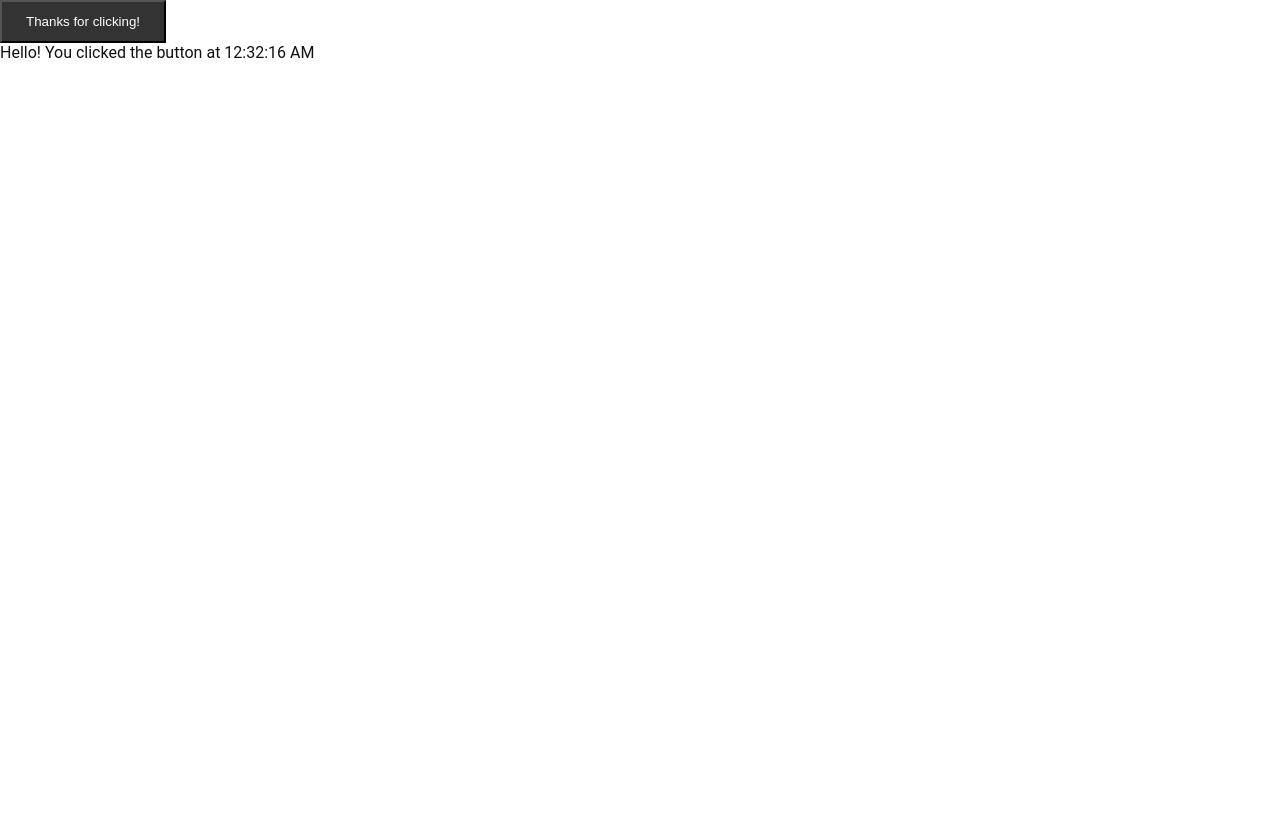
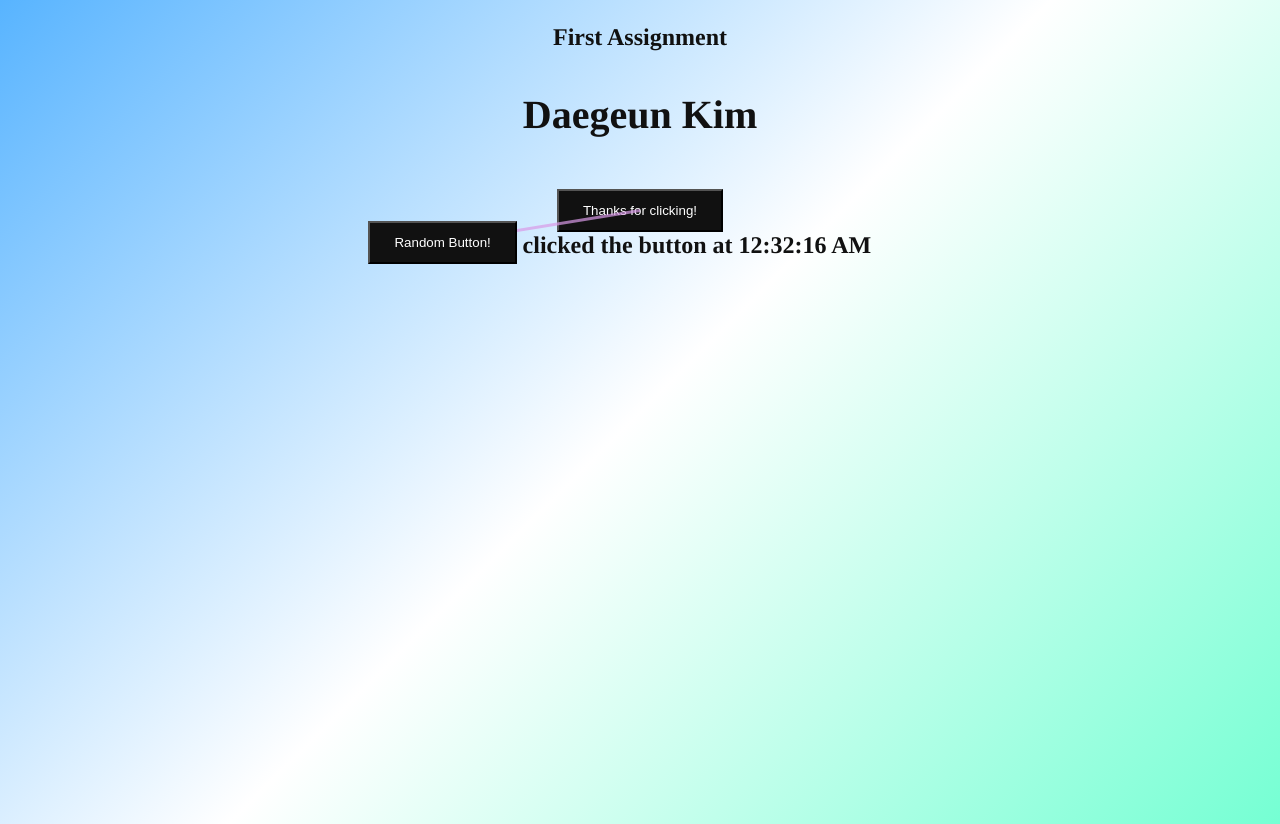
Before and after one commit to daegeun-kim/Assignment_1, a plain HTML site: page index.html in a window 1280 px wide. Both pictures are taken after a click on the button "Click Me!". Before the commit the page ends 800 px from the top, so only its background shows below. Drawn offline with Linux system fonts and the light colour scheme.

Commit message:
Assignment_2
vibe coding tests

```diff
--- a/index.html
+++ b/index.html
@@ -6,9 +6,12 @@
   <title>Module 1</title>          <!-- Title that appears in browser tab -->
   <link rel="stylesheet" href="style.css">  <!-- Links to our CSS file for styling -->
 </head>
-<body>                             <!-- Contains all visible content on the page -->
-  <!-- Content goes here -->       <!-- Placeholder comment for where content would be -->
-  <script src="script.js"></script>  <!-- Links to our JavaScript file for interactivity -->
+<body>
+    <!-- Contains all visible content on the page -->
+    <!-- Content goes here -->       <!-- Placeholder comment for where content would be -->
+    <p>First Assignment</p>
+    <p>Daegeun Kim</p>
+    <script src="script.js"></script>  <!-- Links to our JavaScript file for interactivity -->
 </body>
 </html>
 
--- a/script.js
+++ b/script.js
@@ -5,16 +5,86 @@ document.addEventListener('DOMContentLoaded', function() {  // Listen for when H
     const button = document.getElementById('demoButton');      // Get the button element by its ID
     const messageArea = document.getElementById('messageDisplay');  // Get the message area element by its ID
 
-    // Add click event listener to the button
-    button.addEventListener('click', function() {              // Listen for clicks on the button
-        // Get current time and create a message
+    // Create an SVG overlay for lines
+    let svg = document.createElementNS('http://www.w3.org/2000/svg', 'svg');
+    svg.style.position = 'absolute';
+    svg.style.top = '0';
+    svg.style.left = '0';
+    svg.style.width = '100vw';
+    svg.style.height = '100vh';
+    svg.style.pointerEvents = 'none';
+    svg.style.zIndex = '500';
+    document.body.appendChild(svg);
+
+    // Track the last button created
+    let lastButton = button;
+
+    // Function to show time message
+    function showTimeMessage() {
         const currentTime = new Date().toLocaleTimeString();   // Get current time as a string
         const message = 'Hello! You clicked the button at ' + currentTime;  // Create message with time
+        messageArea.textContent = message;                     // Put the message in the HTML element
+    }
 
-        // Display the message in our HTML
-        messageArea.textContent = message;                     // Put the message in the HTML element
+    // Add click event listener to the original button
+    button.addEventListener('click', function() {              // Listen for clicks on the button
+        // Show time message
+        showTimeMessage();
 
         // Change button text temporarily
         button.textContent = 'Thanks for clicking!';           // Change what the button says
+
+        // Create a new button at random location
+        createRandomButton();
     });
+
+    // Function to create a button at random location
+    function createRandomButton() {
+        const newButton = document.createElement('button');     // Create a new button element
+        newButton.textContent = 'Random Button!';              // Set button text
+        newButton.style.position = 'absolute';                 // Position absolutely for random placement
+        const left = Math.random() * (window.innerWidth - 150);
+        const top = Math.random() * (window.innerHeight - 50);
+        newButton.style.left = left + 'px';  // Random X position
+        newButton.style.top = top + 'px';   // Random Y position
+        newButton.style.zIndex = '1000';                       // Ensure button appears on top
+
+        // Add click event to the new button (shows time message and creates another random button)
+        newButton.addEventListener('click', function() {
+            showTimeMessage();                                  // Show the same time message
+            createRandomButton();                               // Create another random button
+            this.textContent = 'Clicked!';                      // Change button text
+        });
+
+        document.body.appendChild(newButton);                  // Add the button to the page
+
+        // Draw a line from the last button to the new button
+        drawLineBetweenButtons(lastButton, newButton);
+        // Update lastButton reference
+        lastButton = newButton;
+    }
+
+    // Function to draw a line between two buttons
+    function drawLineBetweenButtons(btn1, btn2) {
+        // Get bounding rectangles
+        const rect1 = btn1.getBoundingClientRect();
+        const rect2 = btn2.getBoundingClientRect();
+        // Calculate center points
+        const x1 = rect1.left + rect1.width / 2;
+        const y1 = rect1.top + rect1.height / 2;
+        const x2 = rect2.left + rect2.width / 2;
+        const y2 = rect2.top + rect2.height / 2;
+        // Create SVG line
+        const line = document.createElementNS('http://www.w3.org/2000/svg', 'line');
+        line.setAttribute('x1', x1);
+        line.setAttribute('y1', y1);
+        line.setAttribute('x2', x2);
+        line.setAttribute('y2', y2);
+        // Generate a very random color
+        const randomColor = `rgb(${Math.floor(Math.random()*256)},${Math.floor(Math.random()*256)},${Math.floor(Math.random()*256)})`;
+        line.setAttribute('stroke', randomColor);
+        line.setAttribute('stroke-width', '3');
+        line.setAttribute('opacity', '0.7');
+        svg.appendChild(line);
+    }
 });
--- a/style.css
+++ b/style.css
@@ -1,9 +1,23 @@
 /* Basic styling for the page */
 body {                              /* Target the entire page body */
-  font-family: 'Roboto', sans-serif;  /* Set the font to Roboto, with sans-serif as backup */
-  background-color: #ffffff;          /* Set background color to white */
+  font-family: 'Times', sans-serif;  /* Set the font to Roboto, with sans-serif as backup */
+  background: linear-gradient(135deg, #58b4ff 0%, #ffffff 50%, #75ffd3 100%);  /* Light blue to light red gradient */
+  font-size: 40px;
+  font-weight: bold;
+  text-align: center;
   color: #111;                        /* Set text color to dark gray (almost black) */
   margin: 0;                          /* Remove default spacing around the body */
+  min-height: 100vh;                  /* Ensure gradient covers full viewport height */
+}
+
+/* Make the first paragraph (First Assignment) smaller */
+p:first-of-type {
+  font-size: 24px;                   /* Smaller font size for "First Assignment" */
+}
+
+/* Make the message display text the same size as First Assignment */
+#messageDisplay {
+  font-size: 24px;                   /* Same font size as "First Assignment" */
 }
 
 /* Interactive button styling */
```
